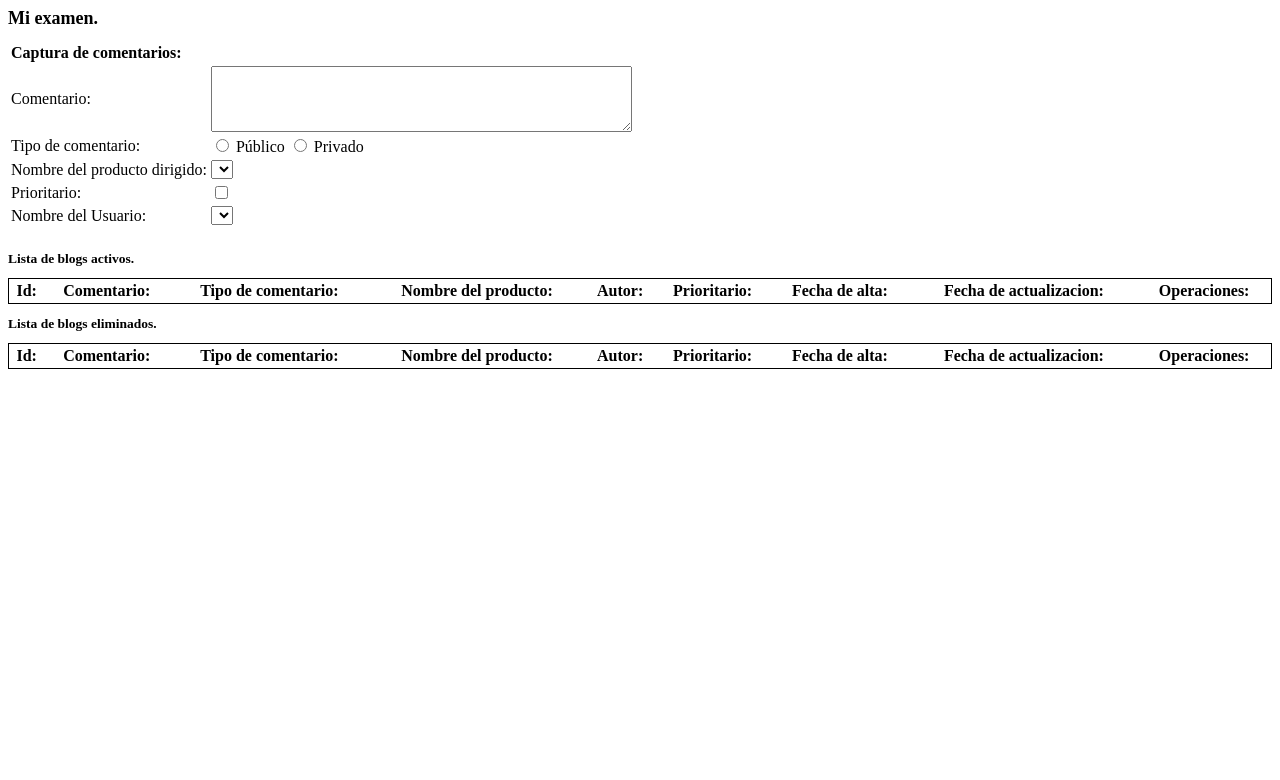
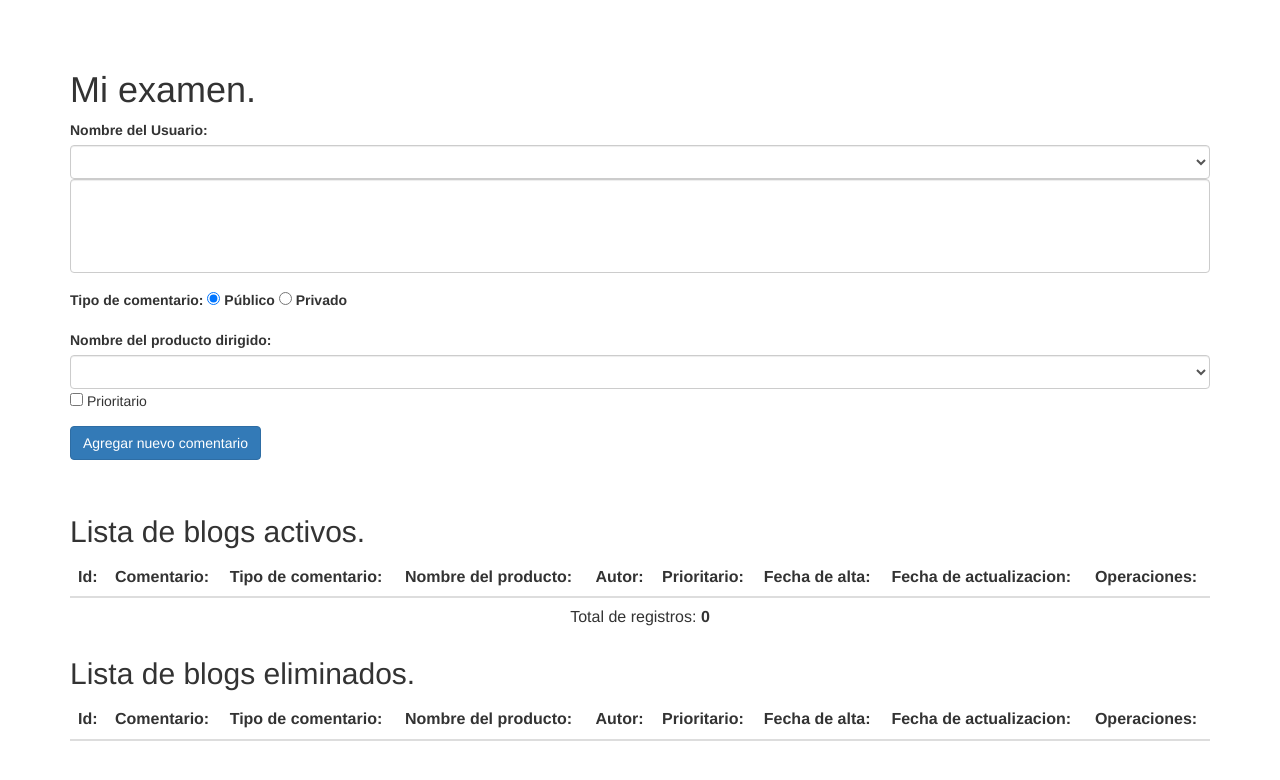
Before and after one commit to boraolim/Ejercicios_Angular, a website: page Examen_1/index.html in a window 1280 px wide. Drawn offline with nearby package versions, Linux system fonts and the light colour scheme.

Commit message:
Cuarta versión

```diff
--- a/Examen_1/index.html
+++ b/Examen_1/index.html
@@ -1,7 +1,9 @@
 <head>
+    <link rel="stylesheet" type="tetx/css" href="node_modules/font-awesome/css/font-awesome.css">
+    <link rel="stylesheet" type="text/css" href="node_modules/bootstrap/dist/css/bootstrap.css">
     <link rel="stylesheet" type="text/css" href="styles.css">
 </head>
-<body>
+<body class="container body-content">
 
     <h1>Mi examen.</h1>
 
@@ -11,95 +13,67 @@
         <!-- Primer Contolador. -->
         <div ng-controller="indexController1 as vm">
 
+            <div id="Login">
+                <div class="form-group">
+                    <label class="control-label">Nombre del Usuario:</label>
+                    <select class="form-control" ng-options="operator2.id as operator2.name for operator2 in vm.model.arryUsers" ng-model="vm.model.blogObjeto.autorComentario" />
+
+                    <!--
+                    <select class="form-control" ng-model="vm.model.blogObjeto.autorComentario">
+                        <option ng-repeat="bt in vm.model.arryUsers track by $index" ng-value="bt.name">{{bt.name}}</option>
+                    </select>
+                    -->
+                </div>
+            </div>
+
+
             <!-- Captura de comentarios. -->
-            <table style="vertical-align: middle; text-align: left;">
-                <thead style="font-weight: 800; border: 1px solid;">
-                    <tr>
-                        <th colspan="3">Captura de comentarios:</th>
-                    </tr>
-                </thead>
-                <tbody>
-                    <tr>
-                        <td>
-                            <label>Comentario:</label>
-                        </td>
-                        <td>
-                            <textarea rows="4" cols="50" ng-model="vm.model.blogObjeto.comentarioTxt"></textarea>
-                        </td>
-                        <td></td>
-                    </tr>
-                    <tr>
-                        <td>
-                            <label>Tipo de comentario:</label>
-                        </td>
-                        <td>
+            <div id="dvLogin" class="form">
+                <p>Captura de informaci&oacute;n:</p>
 
-                            <label>
-                                <input type="radio" name="Privacity" value="Publico" ng-model="vm.model.blogObjeto.tipoComentario"> Público
-                            </label>
-                            <label>
-                                <input type="radio" name="Privacity" value="Privado" ng-model="vm.model.blogObjeto.tipoComentario"> Privado
-                            </label>
-                        </td>
-                        <td></td>
-                    </tr>
-                    <tr>
-                        <td>
-                            <label>Nombre del producto dirigido:</label>
-                        </td>
-                        <td>
-                            <select ng-model="vm.model.blogObjeto.nombreProducto">
-                                <!-- MALO. -->
-                                <option ng-repeat="bt in vm.model.arryNombreProducto track by $index" ng-value="bt.name">{{bt.name}}</option>
-                            </select>
-                        </td>
-                        <td></td>
-                    </tr>
-                    <tr>
-                        <td>
-                            <label>Prioritario:</label>
-                        </td>
-                        <td>
-                            <input type="checkbox" ng-model="vm.model.blogObjeto.flgPrioritario" >
-                        </td>
-                        <td></td>
-                    </tr>
-                    <tr>
-                        <td>
-                            <label>Nombre del Usuario:</label>
-                        </td>
-                        <td>
-                            <select ng-model="vm.model.blogObjeto.autorComentario">
-                                <option ng-repeat="bt in vm.model.arryUsers track by $index" ng-value="bt.name">{{bt.name}}</option>
-                            </select>
-                        </td>
-                        <td>
-                            <div ng-if="vm.model.blogObjeto.flgAlta" ng-init="vm.model.blogObjeto.flgAlta=true">
-                                <button ng-click="vm.agregarComentario()">Agregar nuevo comentario</button>
-                            </div>
+                <div class="form-group">
+                  <label class="control-label">Comentario:</label>
+                  <textarea rows="4" cols="50" class="form-control form-control-sm" ng-model="vm.model.blogObjeto.comentarioTxt"></textarea>
+                </div>
 
-                            <div ng-if="vm.model.blogObjeto.flgEdicion" ng-init="vm.model.blogObjeto.flgEdicion=true">
-                                <button ng-click="vm.actualizarComentario(vm.model.blogObjeto.idComentario)">Guardar comentario</button>
-                                <button ng-click="vm.cancelarOperacion()">Cancelar edición</button>
-                            </div>
+                <div class="form-group">
+                    <label class="control-label">Tipo de comentario:</label>
+                    <label class="form-check-label">
+                        <input type="radio" name="Privacity" value="Publico" class="form-check-input" ng-model="vm.model.blogObjeto.tipoComentario"> Público
+                    </label>
+                    <label class="form-check-label">
+                        <input type="radio" name="Privacity" value="Privado" class="form-check-input" ng-model="vm.model.blogObjeto.tipoComentario"> Privado
+                    </label>
+                </div>
 
-                        </td>
-                    </tr>
-                    <tr>
-                        <!-- Aqui guardo los campos hidden. -->
-                        <input type="hidden" ng-model="vm.model.blogObjeto.flgAlta">
-                        <input type="hidden" ng-model="vm.model.blogObjeto.flgEdicion">
-                        <input type="hidden" ng-model="vm.model.blogObjeto.idComentario">
-                    </tr>
-                </tbody>
-            </table>
+                <div class="form-group">
+                    <label class="control-label">Nombre del producto dirigido:</label>
+                    <select class="form-control" ng-options="operator.id as operator.name for operator in vm.model.arryNombreProducto" ng-model="vm.model.blogObjeto.nombreProducto" />
+                </div>
+
+                <div class="checkbox">
+                    <label><input type="checkbox" ng-model="vm.model.blogObjeto.flgPrioritario"> Prioritario</label>
+                </div>
+
+                <div class="form-group">
+                    <div ng-if="vm.model.blogObjeto.flgAlta" ng-init="vm.model.blogObjeto.flgAlta=true">
+                        <button ng-click="vm.agregarComentario()" class="btn btn-primary">Agregar nuevo comentario</button>
+                    </div>
+
+                    <div ng-if="vm.model.blogObjeto.flgEdicion" ng-init="vm.model.blogObjeto.flgEdicion=true">
+                        <button ng-click="vm.actualizarComentario(vm.model.blogObjeto.idComentario)" class="btn btn-default">Guardar comentario</button>
+                        <button ng-click="vm.cancelarOperacion()" class="btn btn-default">Cancelar edición</button>
+                    </div>
+                </div>
+
+            </div>
 
             <br/>
 
             <!-- Lista de blogs actuivos -->
             <h2>Lista de blogs activos.</h2>
-            <table style="border: 1px solid; vertical-align: middle; text-align: center; width: 100%;">
-                <thead style="font-weight: 800; border: 1px solid;">
+            <table class="table table-striped" style="vertical-align: middle; text-align: center; width: 100%;">
+                <thead>
                     <tr>
                         <th>Id:</th>
                         <th>Comentario:</th>
@@ -112,22 +86,25 @@
                         <th colspan="2">Operaciones:</th>
                     </tr>
                 </thead>
-                <!-- | orderBy: ['-Prioritario'] -->
-                <tbody style="font-weight: normal; border: 1px solid;">
-                    <tr ng-repeat="item in vm.model.nuevoBlog | orderBy: ['-flgPrioritario', 'idComentario'] track by item.idComentario" ng-style="item.flgPrioritario == true ? {'background-color':'#FFD700','font-weight': '800'} :''">
+                <tbody>
+                    <tr ng-repeat="item in vm.model.nuevoBlog | orderBy: ['-flgPrioritario', 'idComentario'] track by item.idComentario" ng-style="item.flgPrioritario == true ? {'background-color':'#FFD700','font-weight': '700'} :''">
                         <td><span ng-bind="::item.idComentario | inputIdToText"></span></td>
                         <td><span ng-bind="item.comentarioTxt"></span></td>
                         <td><span ng-bind="item.tipoComentario"></span></td>
                         <td><span ng-bind="item.nombreProducto"></span></td>
                         <td><span ng-bind="item.autorComentario"></span></td>
                         <td><span ng-bind="item.flgPrioritario | inputboolToText"></span></td>
-                        <td><span ng-bind="item.fechaAlta | date:'yyyy-MM-dd HH:mm'"></span></td>
-                        <td><span ng-bind="item.fechaActualizacion | date:'yyyy-MM-dd HH:mm'"></span></td>
-                        <td><button ng-click="vm.mostrarComentario(item.idComentario)">Editar comentario</button></td>
-                        <td><button ng-click="vm.eliminarComentario(item.idComentario)">Eliminar comentario</button></td>
+                        <td><span ng-bind="item.fechaAlta | date:'yyyy-MM-dd HH:mm:ss'"></span></td>
+                        <td><span ng-bind="item.fechaActualizacion | date:'yyyy-MM-dd HH:mm:ss'"></span></td>
+                        <td><button ng-click="vm.mostrarComentario(item.idComentario)" class="btn btn-default">Editar comentario</button></td>
+                        <td><button ng-click="vm.eliminarComentario(item.idComentario)" class="btn btn-default">Eliminar comentario</button></td>
                     </tr>
                 </tbody>
-                <!-- -->
+                <tfoot>
+                    <tr>
+                        <td colspan="10">Total de registros: <strong><span>{{vm.model.totalRows}}</span></strong></td>
+                    </tr>
+                </tfoot>
             </table>
 
         </div>
@@ -139,8 +116,8 @@
 
             <!-- Lista de blogs eliminados -->
             <h2>Lista de blogs eliminados.</h2>
-            <table style="border: 1px solid; vertical-align: middle; text-align: center; width: 100%;">
-                <thead style="font-weight: 800; border: 1px solid;">
+            <table class="table" style="vertical-align: middle; text-align: center; width: 100%;">
+                <thead>
                     <tr>
                         <th>Id:</th>
                         <th>Comentario:</th>
@@ -153,7 +130,7 @@
                         <th>Operaciones:</th>
                     </tr>
                 </thead>
-                <tbody style="font-weight: normal; border: 1px solid;">
+                <tbody>
                     <tr ng-repeat="item in vm.model.eliminadoBlog track by item.idComentario">
                         <td><span ng-bind="::item.idComentario | inputIdToText"></span></td>
                         <td><span ng-bind="item.comentarioTxt"></span></td>
@@ -161,9 +138,9 @@
                         <td><span ng-bind="item.nombreProducto"></span></td>
                         <td><span ng-bind="item.autorComentario"></span></td>
                         <td><span ng-bind="item.flgPrioritario | inputboolToText"></span></td>
-                        <td><span ng-bind="item.fechaAlta | date:'yyyy-MM-dd HH:mm'"></span></td>
-                        <td><span ng-bind="item.fechaActualizacion | date:'yyyy-MM-dd HH:mm'"></span></td>
-                        <td><button ng-click="vm.restaurarComentario(item.idComentario)">Restaurar comentario</button></td>
+                        <td><span ng-bind="item.fechaAlta | date:'yyyy-MM-dd HH:mm:ss'"></span></td>
+                        <td><span ng-bind="item.fechaActualizacion | date:'yyyy-MM-dd HH:mm:ss'"></span></td>
+                        <td><button ng-click="vm.restaurarComentario(item.idComentario)" class="btn btn-default">Restaurar comentario</button></td>
                     </tr>
                 </tbody>
             </table>
@@ -172,6 +149,9 @@
 
     <!-- External Scripts -->
     <script src="node_modules/angular/angular.js"></script>
+    <script src="node_modules/jquery/dist/jquery.js"></script>
+    <script src="node_modules/bootstrap/dist/js/bootstrap.js"></script>
+
 
     <!-- Internal Scripts -->
     <script src="index.module.js"></script>
@@ -179,7 +159,7 @@
     <script src="index.Identifier.filter.js"></script>
     <script src="index.service.js"></script>
     <script src="index.controller.js"></script>
-</body>
+</body c>
 <!--
 
 
--- a/Examen_1/package.json
+++ b/Examen_1/package.json
@@ -15,7 +15,10 @@
   "author": "Olimpo Bonilla Ramirez",
   "license": "ISC",
   "dependencies": {
-    "angular": "^1.7.9"
+    "angular": "^1.7.9",
+    "bootstrap": "^3.3.7",
+    "font-awesome": "^4.7.0",
+    "jquery": "^3.3.1"
   },
   "devDependencies": {
     "browser-sync": "^2.26.7",
--- a/Examen_1/styles.css
+++ b/Examen_1/styles.css
@@ -1,4 +1,9 @@
 /* Hoja de estilos. */
 body{
-    font-size: 9px;
+    padding-top: 50px !important;
+    padding-bottom: 20px !important;
 }
+
+textarea {
+    resize: none;
+}
```
Also changed, not shown: Examen_1/index.controller.js (+15 -4 lines), Examen_1/index.service.js (+0 -15 lines), 2 other files.
